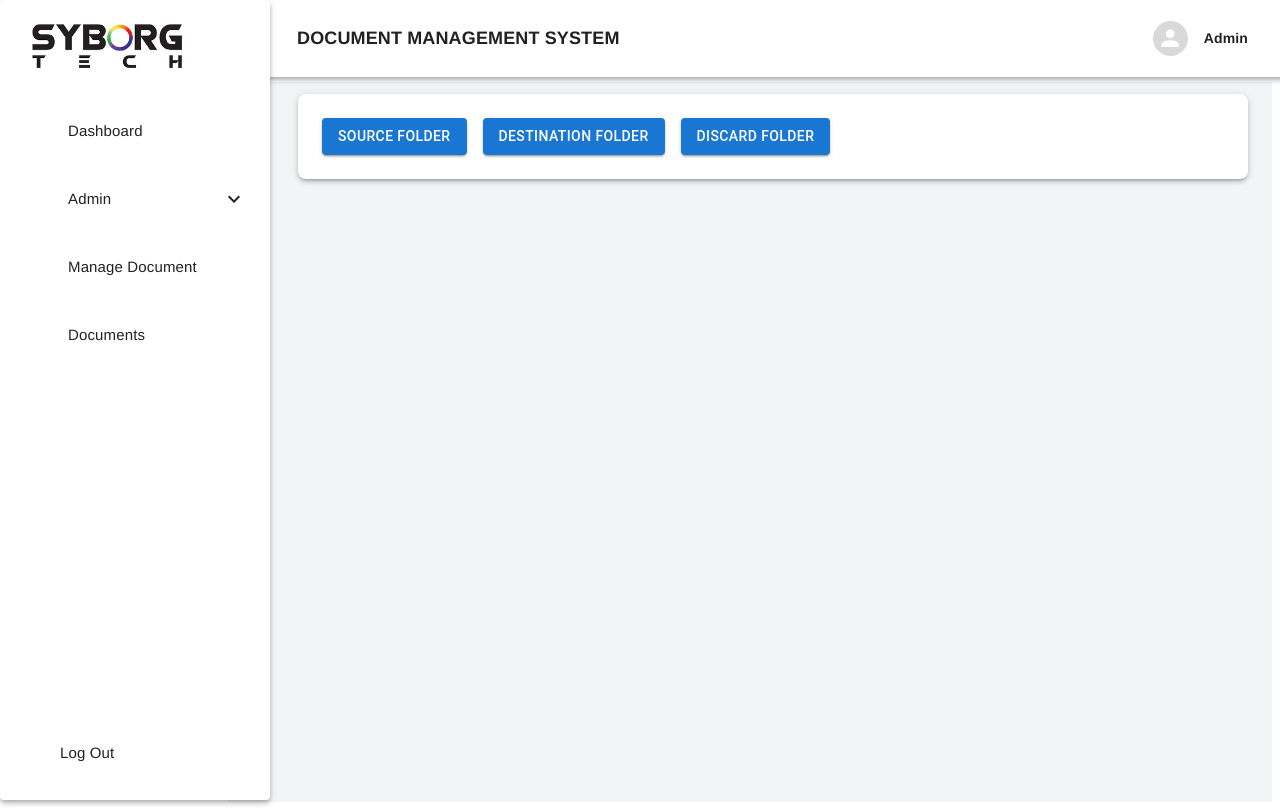
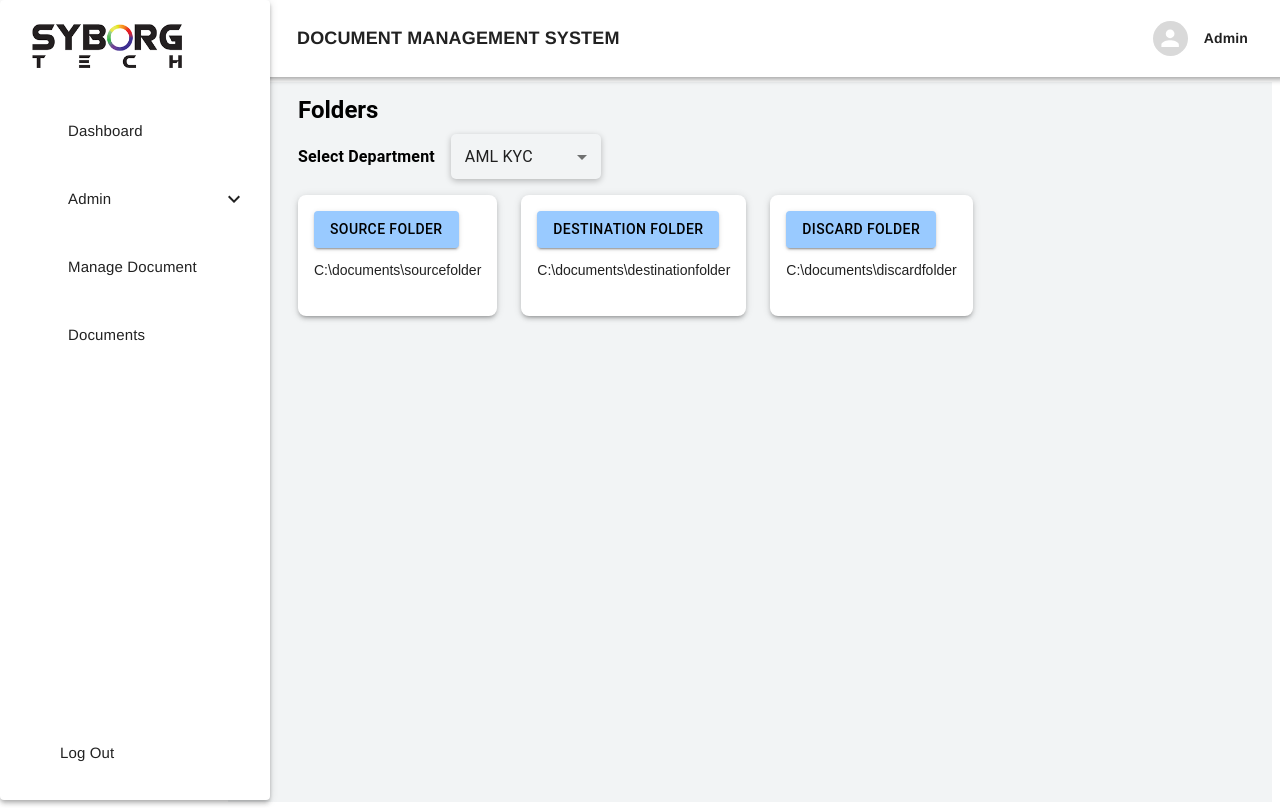
Before and after one commit to snehalku/Document-Management-System, a React (Vite) app: page /folders in a window 1280 px wide. Built offline with nearby package versions, Linux system fonts and the light colour scheme; some icons are missing.

Commit message:
Added folders to source and destination folder

```diff
--- a/src/Pages/Folders.jsx
+++ b/src/Pages/Folders.jsx
@@ -173,7 +173,34 @@
 // export default Folders;
 
 import React from "react";
-import { Button, Box, Paper } from "@mui/material";
+import {
+  Button,
+  Box,
+  Paper,
+  Grid,
+  Card,
+  CardContent,
+  Typography,
+  Stack,
+  FormControl,
+  Select,
+  MenuItem,
+} from "@mui/material";
+
+const folderPaths = [
+  {
+    name: "Source Folder",
+    path: "C:\\DMS Old",
+  },
+  {
+    name: "Discard Folder",
+    path: "C:\\DMS Old",
+  },
+  {
+    name: "Destination Folder",
+    path: "C:\\DMS Old",
+  },
+];
 
 const Folders = () => {
   const handleFolderSource = (e) => {
@@ -216,8 +243,59 @@ const Folders = () => {
           position: "relative",
         }}
       >
-        <Paper elevation={3} sx={{ p: 3, borderRadius: 2, bgcolor: "#ffffff", mb: 4 }}>
-          <Button variant="contained" component="label" sx={{ mr: 2 }}>
+        <Typography variant="h5" fontWeight="bold" mb={1}>
+          Folders
+        </Typography>
+        <Stack
+          direction="row"
+          spacing={2}
+          sx={{ mb: 2 }}
+          justifyContent="flex-start"
+          alignItems="center"
+        >
+          <Typography variant="subtitle1" fontWeight="bold">
+            Select Department
+          </Typography>
+
+          <FormControl sx={{ minWidth: 150 }}>
+            <Select
+              labelId="application-select-label"
+              id="application-select"
+              defaultValue="AML KYC"
+              label="Application"
+              sx={{
+                bgcolor: "#f2f4f5",
+                height: "45px",
+                borderRadius: "5px",
+                boxShadow: "0px 2px 6px rgba(0, 0, 0, 0.25)",
+                "& fieldset": {
+                  border: "none",
+                },
+                "&.Mui-focused": {
+                  boxShadow: "0px 2px 10px rgba(0, 0, 0, 0.35)",
+                },
+              }}
+            >
+              <MenuItem value="AML KYC">AML KYC</MenuItem>
+              <MenuItem value="Account">Accounts</MenuItem>
+            </Select>
+          </FormControl>
+        </Stack>
+
+        <Box display="flex" flexDirection="row" gap={3} mb={4}>
+          <Card elevation={3} sx={{ borderRadius: 2, bgcolor: "#ffffff" }}>
+            <CardContent>
+              <Button
+                variant="contained"
+                component="label"
+                sx={{
+                  bgcolor: "#99caff",
+                  color: "#000",
+                  "&:hover": {
+                    bgcolor: "#80bfff",
+                  },
+                }}
+              >
                 Source Folder
                 <input
                   type="file"
@@ -228,8 +306,23 @@ const Folders = () => {
                   onChange={handleFolderSource}
                 />
               </Button>
+              <p>C:\documents\sourcefolder</p>
+            </CardContent>
+          </Card>
 
-          <Button variant="contained" component="label" sx={{ mr: 2 }}>
+          <Card elevation={3} sx={{ borderRadius: 2, bgcolor: "#ffffff" }}>
+            <CardContent>
+              <Button
+                variant="contained"
+                component="label"
+                sx={{
+                  bgcolor: "#99caff",
+                  color: "#000",
+                  "&:hover": {
+                    bgcolor: "#80bfff",
+                  },
+                }}
+              >
                 Destination Folder
                 <input
                   type="file"
@@ -240,8 +333,23 @@ const Folders = () => {
                   onChange={handleFolderDestination}
                 />
               </Button>
+              <p>C:\documents\destinationfolder</p>
+            </CardContent>
+          </Card>
 
-          <Button variant="contained" component="label">
+          <Card elevation={3} sx={{ borderRadius: 2, bgcolor: "#ffffff" }}>
+            <CardContent>
+              <Button
+                variant="contained"
+                component="label"
+                sx={{
+                  bgcolor: "#99caff",
+                  color: "#000",
+                  "&:hover": {
+                    bgcolor: "#80bfff",
+                  },
+                }}
+              >
                 Discard Folder
                 <input
                   type="file"
@@ -252,7 +360,42 @@ const Folders = () => {
                   onChange={handleFolderDiscard}
                 />
               </Button>
-        </Paper>
+              <p>C:\documents\discardfolder</p>
+            </CardContent>
+          </Card>
+        </Box>
+
+        {/* <Grid container spacing={3} sx={{ mt: 4, px: 3 }}>
+          {folderPaths.map((folder, index) => (
+            <Grid item xs={12} md={4} key={index}>
+              <Card
+                onChange={handleFolderSource}
+                sx={{
+                  borderRadius: "12px",
+                  p: 2,
+                  cursor: "pointer",
+                  boxShadow: "0 4px 8px rgba(0, 0, 0, 0.2)",
+                  "&:hover": {
+                    backgroundColor: "#f0f0f0",
+                  },
+                }}
+              >
+                <CardContent>
+                  <Typography variant="h6" fontWeight="bold">
+                    {folder.name}
+                  </Typography>
+                  <Typography
+                    variant="body2"
+                    color="textSecondary"
+                    sx={{ mt: 1 }}
+                  >
+                    {folder.path}
+                  </Typography>
+                </CardContent>
+              </Card>
+            </Grid>
+          ))}
+        </Grid> */}
       </Box>
     </Box>
   );
```
Lines whose indentation alone changed are shown as unchanged.
